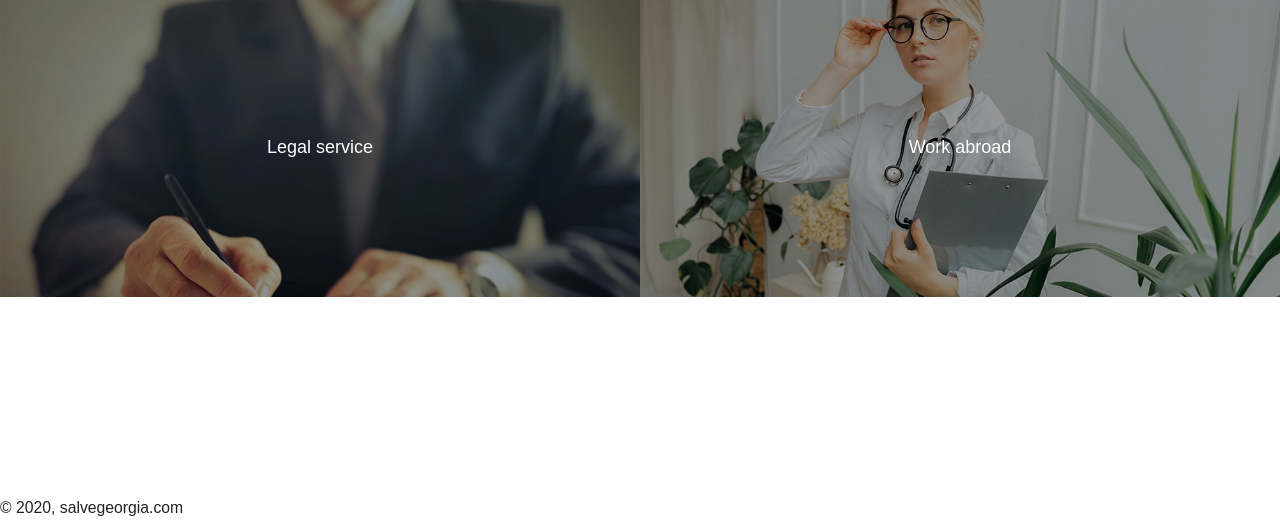
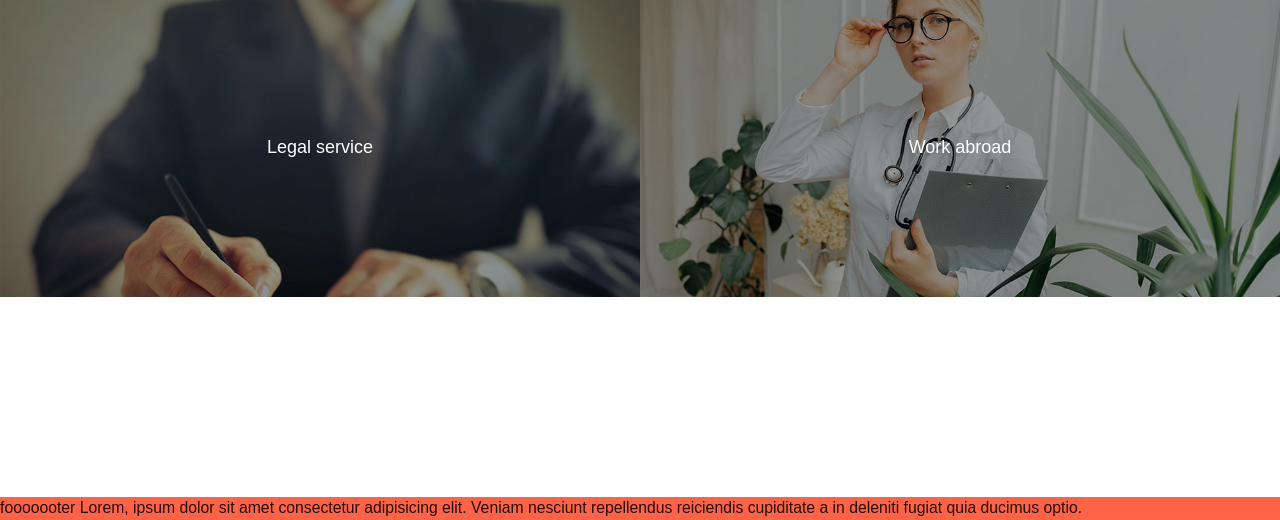
Before and after one commit to akerbs/salvegeorgia, a Gatsby site: page / in a window 1280 px wide. Shown: the part 375-895 px from the top of the page. Built offline with nearby package versions, Linux system fonts and the light colour scheme; Gatsby itself is replaced by a stand-in of ours.

Commit message:
211120_20

```diff
--- a/src/components/footer2.js
+++ b/src/components/footer2.js
@@ -1,29 +1,11 @@
-import React, { useContext } from "react"
-import Typography from "@material-ui/core/Typography"
-import Grid from "@material-ui/core/Grid"
-import { makeStyles } from "@material-ui/core/styles"
-import FacebookIcon from "@material-ui/icons/Facebook"
-import InstagramIcon from "@material-ui/icons/Instagram"
-import { Link } from "gatsby"
-import { LanguageContext } from "./layout"
-
-const useStyles = makeStyles(theme => ({
-  root: {
-    // backgroundColor: theme.palette.primary.main,
-    // maxWidth: "100%",
-    // padding: "5% 2% 0% 7%",
-    // [theme.breakpoints.down("sm")]: {
-    //   padding: "18% 5% 0% 5%",
-    // },
-  },
-}))
+import React from "react"
 
 export default function () {
-  const classes = useStyles()
-
   return (
-    <div className={classes.root}>
-      <div>© {new Date().getFullYear()}, salvegeorgia.com</div>
+    <div style={{ backgroundColor: "tomato" }}>
+      fooooooter Lorem, ipsum dolor sit amet consectetur adipisicing elit.
+      Veniam nesciunt repellendus reiciendis cupiditate a in deleniti fugiat
+      quia ducimus optio.
     </div>
   )
 }
```
